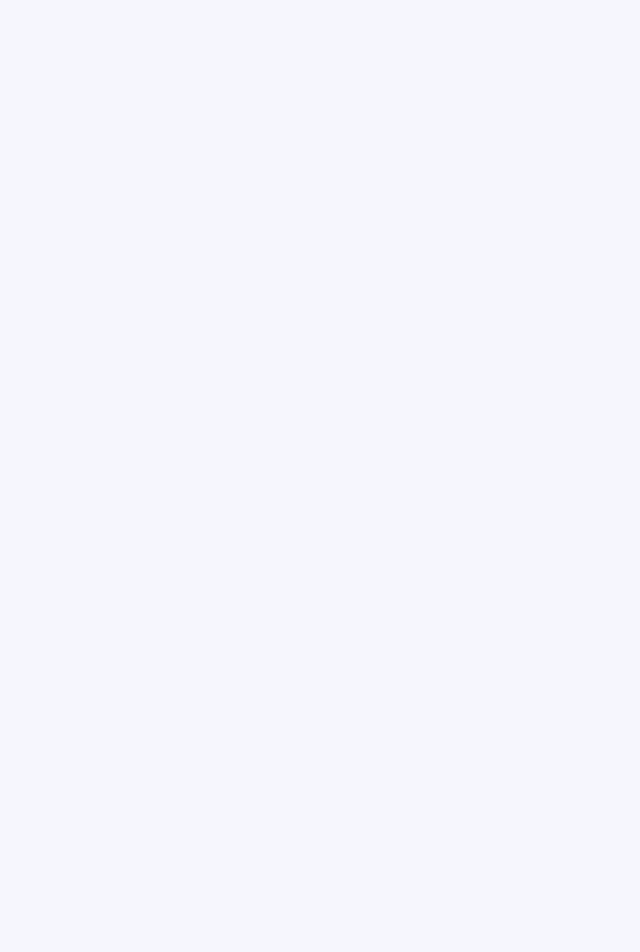
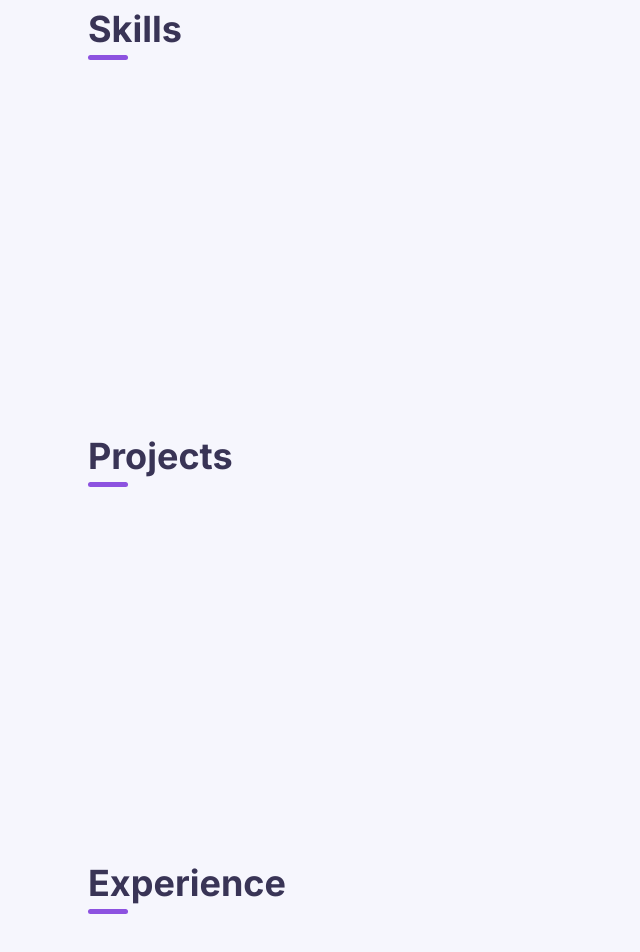
Before and after one commit to hectorlil48/my-portfolio, a React (Vite) app: page / in a window 1280 px wide. Shown: the part 1698-2650 px from the top of the page, without its empty margins (0-640 px from the left). Built offline with nearby package versions, Linux system fonts and the light colour scheme.

Commit message:
Set up the rest of the sections with a title.

```diff
--- a/src/components/sections/About.jsx
+++ b/src/components/sections/About.jsx
@@ -10,7 +10,7 @@ const About = () => {
           <h2 className="text-heading mb-[6px] text-4xl font-bold transition-colors duration-300">
             About Me
           </h2>
-          <div className="bg-primary h-[5px] w-14 rounded"></div>
+          <div className="bg-primary h-[5px] w-10 rounded"></div>
         </div>
       </header>
 
--- a/src/components/sections/Contact.jsx
+++ b/src/components/sections/Contact.jsx
@@ -1,10 +1,15 @@
 const Contact = () => {
   return (
-    <div id="contact" className="h-[1500px] border-3 border-red-600 pt-30">
-      <div className="mx-auto max-w-7xl border bg-green-400">
-        <h1>Contact</h1>
-      </div>
-    </div>
+    <section id="contact" className="mx-auto max-w-6xl px-6 py-40">
+      <header className="mb-12 lg:mb-14">
+        <div>
+          <h2 className="text-heading mb-[6px] text-4xl font-bold transition-colors duration-300">
+            Get In Touch
+          </h2>
+          <div className="bg-primary h-[5px] w-10 rounded"></div>
+        </div>
+      </header>
+    </section>
   );
 };
 
--- a/src/components/sections/Experience.jsx
+++ b/src/components/sections/Experience.jsx
@@ -1,10 +1,15 @@
 const Experience = () => {
   return (
-    <div id="experience" className="h-[1500px] border-3 border-red-600 pt-30">
-      <div className="mx-auto max-w-7xl border bg-green-400">
-        <h1>Experience</h1>
-      </div>
-    </div>
+    <section id="experience" className="mx-auto max-w-6xl px-6 py-40">
+      <header className="mb-12 lg:mb-14">
+        <div>
+          <h2 className="text-heading mb-[6px] text-4xl font-bold transition-colors duration-300">
+            Experience
+          </h2>
+          <div className="bg-primary h-[5px] w-10 rounded"></div>
+        </div>
+      </header>
+    </section>
   );
 };
 
--- a/src/components/sections/Projects.jsx
+++ b/src/components/sections/Projects.jsx
@@ -1,10 +1,15 @@
 const Projects = () => {
   return (
-    <div id="projects" className="h-[1500px] border-3 border-red-600 pt-30">
-      <div className="mx-auto max-w-7xl border bg-green-400">
-        <h1>Projects</h1>
-      </div>
-    </div>
+    <section id="project" className="mx-auto max-w-6xl px-6 py-40">
+      <header className="mb-12 lg:mb-14">
+        <div>
+          <h2 className="text-heading mb-[6px] text-4xl font-bold transition-colors duration-300">
+            Projects
+          </h2>
+          <div className="bg-primary h-[5px] w-10 rounded"></div>
+        </div>
+      </header>
+    </section>
   );
 };
 
--- a/src/components/sections/Skills.jsx
+++ b/src/components/sections/Skills.jsx
@@ -1,10 +1,15 @@
 const Skills = () => {
   return (
-    <div id="skills" className="h-[1500px] pt-30">
-      <div className="mx-auto max-w-7xl border bg-green-400">
-        <h1>Skills</h1>
-      </div>
-    </div>
+    <section id="skills" className="mx-auto max-w-6xl px-6 py-40">
+      <header className="mb-12 lg:mb-14">
+        <div>
+          <h2 className="text-heading mb-[6px] text-4xl font-bold transition-colors duration-300">
+            Skills
+          </h2>
+          <div className="bg-primary h-[5px] w-10 rounded"></div>
+        </div>
+      </header>
+    </section>
   );
 };
 
```
